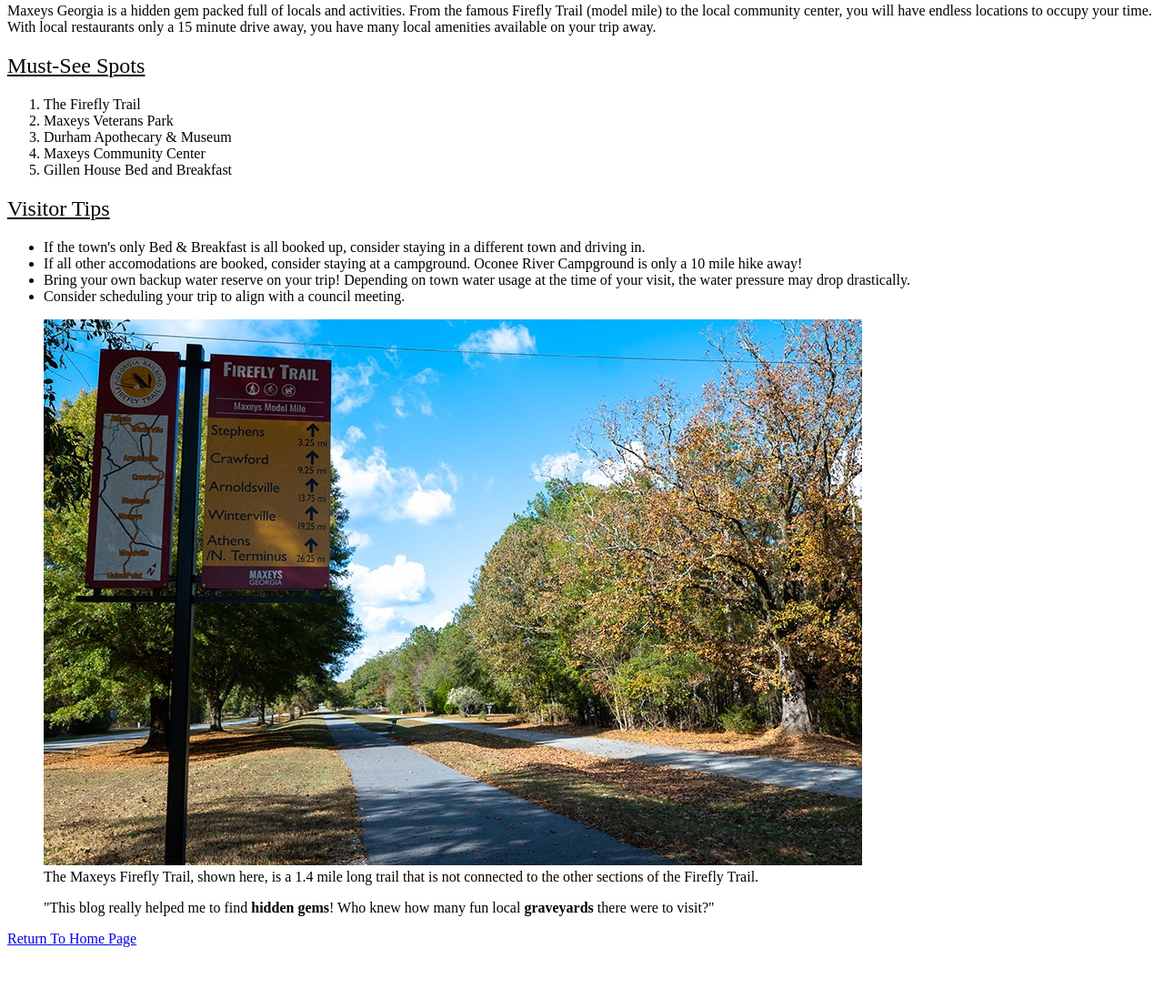
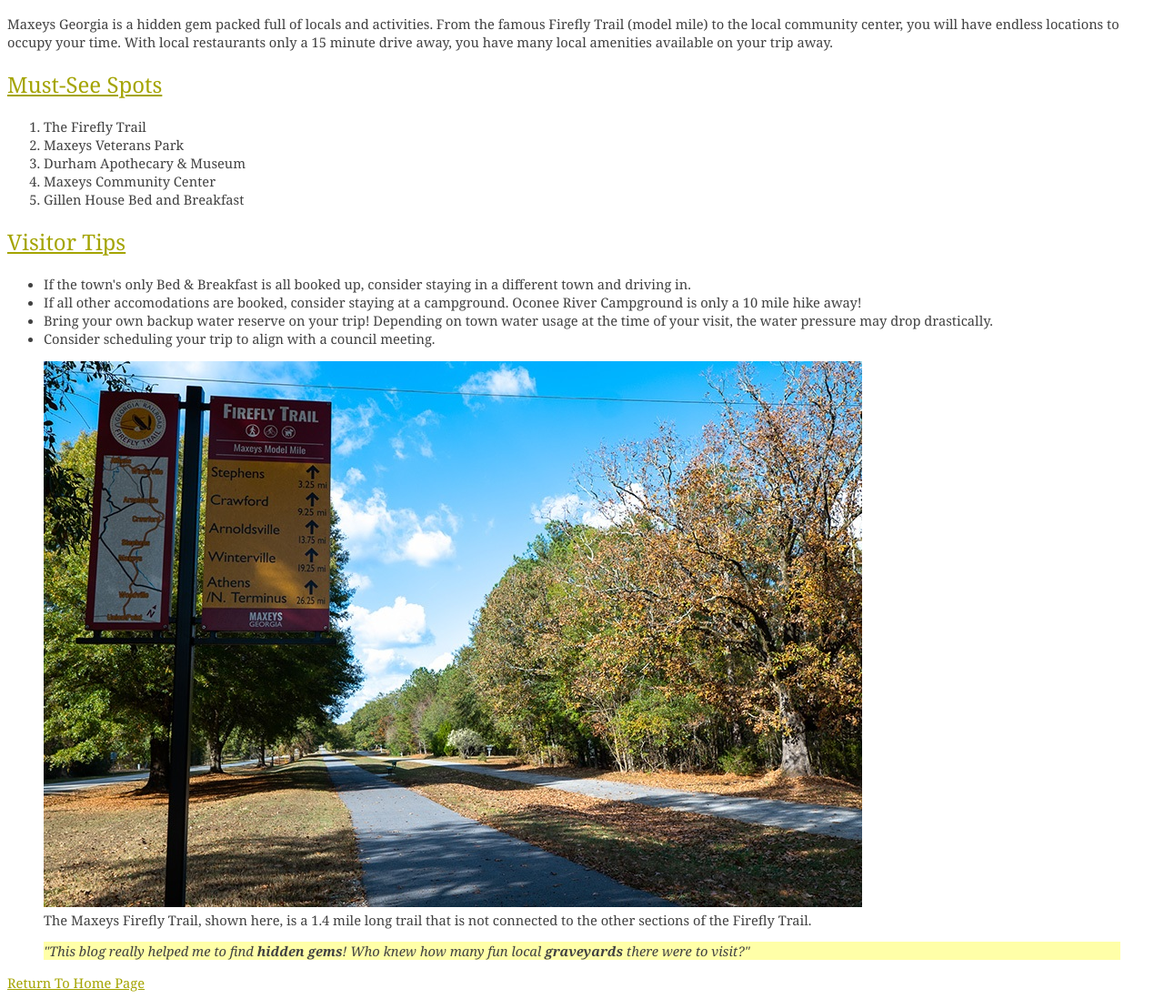
Before and after one commit to SK98789/csc-372-assignment-2, a plain HTML site: page destination.html in a window 1280 px wide. Shown: the part 116-1214 px from the top of the page at 91% size. Before the commit the page ends 1165 px from the top, so only its background shows below. Drawn offline with Linux system fonts and the light colour scheme.

Commit message:
additional features added

```diff
--- a/destination.html
+++ b/destination.html
@@ -1,10 +1,18 @@
 <!DOCTYPE html>
+<!--
+  Name: Sadie Korzekwa
+  Date: 09.01.2025
+  CSC 372-01
+    This is the destination.html page for Assignment 2. It displays the travel info for Maxeys, GA.
+    The two extra features I have added are favicon and tooltips.
+-->
 <html lang="en">
 
 <head>
     <meta charset="UTF-8">
     <meta name="viewport" content="width=device-width, initial-scale=1.0">
-    <title>The Traveling Blogger Home</title>
+    <title>Maxeys</title>
+    <link rel="icon" type="image/x-icon" href="georgia_logo.png">
     <link rel="stylesheet" type="text/css" href="style.css">
 
 </head>
@@ -23,23 +31,28 @@
         <li title="Open 24/7">The Firefly Trail</li>
         <li title="Open 24/7">Maxeys Veterans Park</li>
         <li title="Thur-Sat: 8 a.m. - 3 p.m. ">Durham Apothecary & Museum</li>
-        <li title="Playground open 24/7. Building by appointment only.">Maxeys Community Center</li>
+        <li title="Playground open 24/7. Building by appointment.">Maxeys Community Center</li>
         <li title="Check-out: 11a.m. Check-in: 3p.m.">Gillen House Bed and Breakfast</li>
     </ol>
     <h2>Visitor Tips</h2>
     <ul>
-        <li>If the town's only Bed & Breakfast is all booked up, consider staying in a different town and driving in.</li>
-        <li>If all other accomodations are booked, consider staying at a campground. Oconee River Campground is only a 10 mile hike away!</li>
-        <li>Bring your own backup water reserve on your trip! Depending on town water usage at the time of your visit, the water pressure may drop drastically.</li>
+        <li>If the town's only Bed & Breakfast is all booked up, consider staying in a different
+             town and driving in.</li>
+        <li>If all other accomodations are booked, consider staying at a campground.
+            Oconee River Campground is only a 10 mile hike away!</li>
+        <li>Bring your own backup water reserve on your trip! Depending on town water usage at
+            the time of your visit, the water pressure may drop drastically.</li>
         <li>Consider scheduling your trip to align with a council meeting.</li>
     </ul>
     <figure>
         <img src="destination1.jpg" alt="Firefly trail image">
-        <figcaption>The Maxeys Firefly Trail, shown here, is a 1.4 mile long trail that is not connected to the other sections of the Firefly Trail.</figcaption>
+        <figcaption>The Maxeys Firefly Trail, shown here, is a 1.4 mile long trail that is not
+            connected to the other sections of the Firefly Trail.</figcaption>
     </figure>
 
     <blockquote>
-        "This blog really helped me to find <b>hidden gems</b>! Who knew how many fun local <b>graveyards</b> there were to visit?"
+        "This blog really helped me to find <b>hidden gems</b>! Who knew how many fun local
+        <b>graveyards</b> there were to visit?"
     </blockquote>
 
     <a href="index.html"> Return To Home Page</a>
--- a/style.css
+++ b/style.css
@@ -1,5 +1,13 @@
+
+body{
+    font-size: 11pt;
+    color: #404040;
+    font-family: Georgia;
+}
+
 h1, h2{
     text-decoration: underline;
+    color: #A4A400;
 }
 
 h1{
@@ -14,3 +22,13 @@ h2{
     font-weight: normal;
 
 }
+
+a{
+    color: #A4A400;
+}
+
+blockquote{
+    font-style: italic;
+    background-color: #FFFFA8;
+
+}
```
Also changed, not shown: index.html (+6 -4 lines), georgia_logo.png (added).
